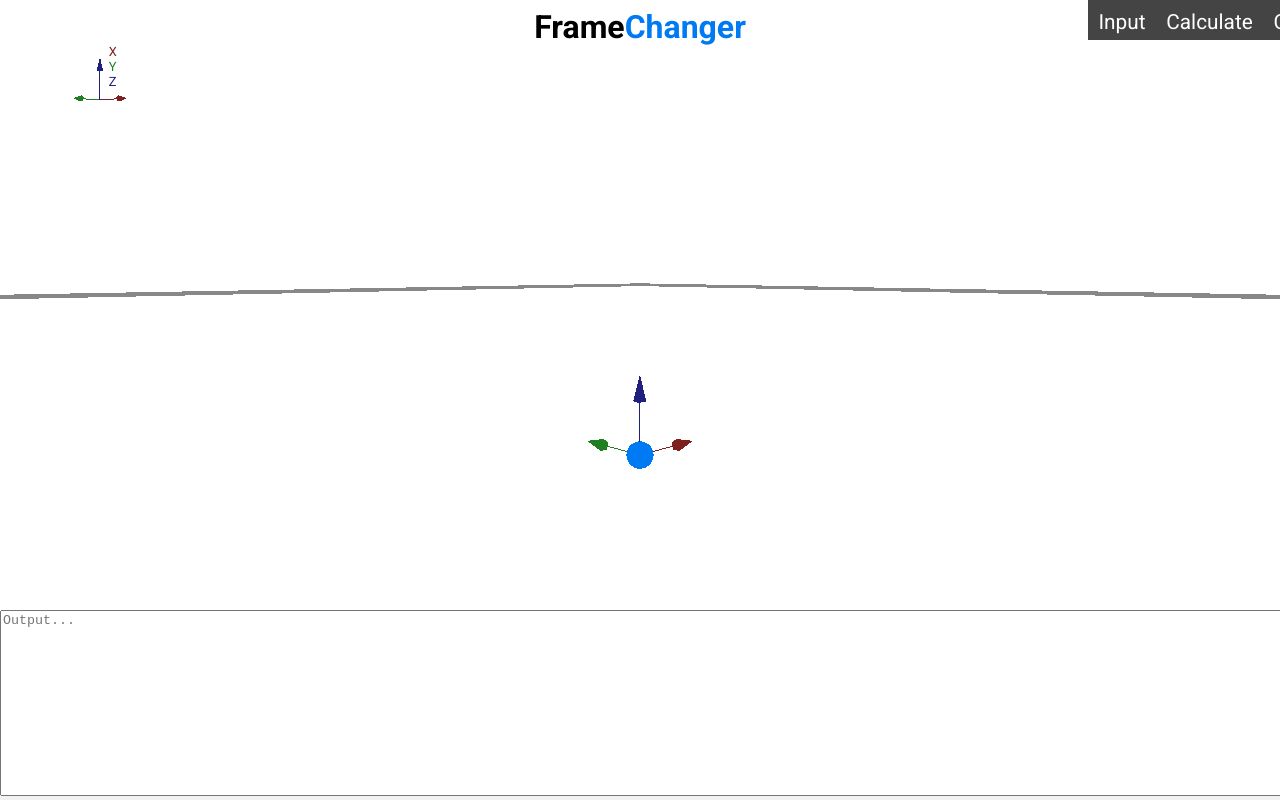
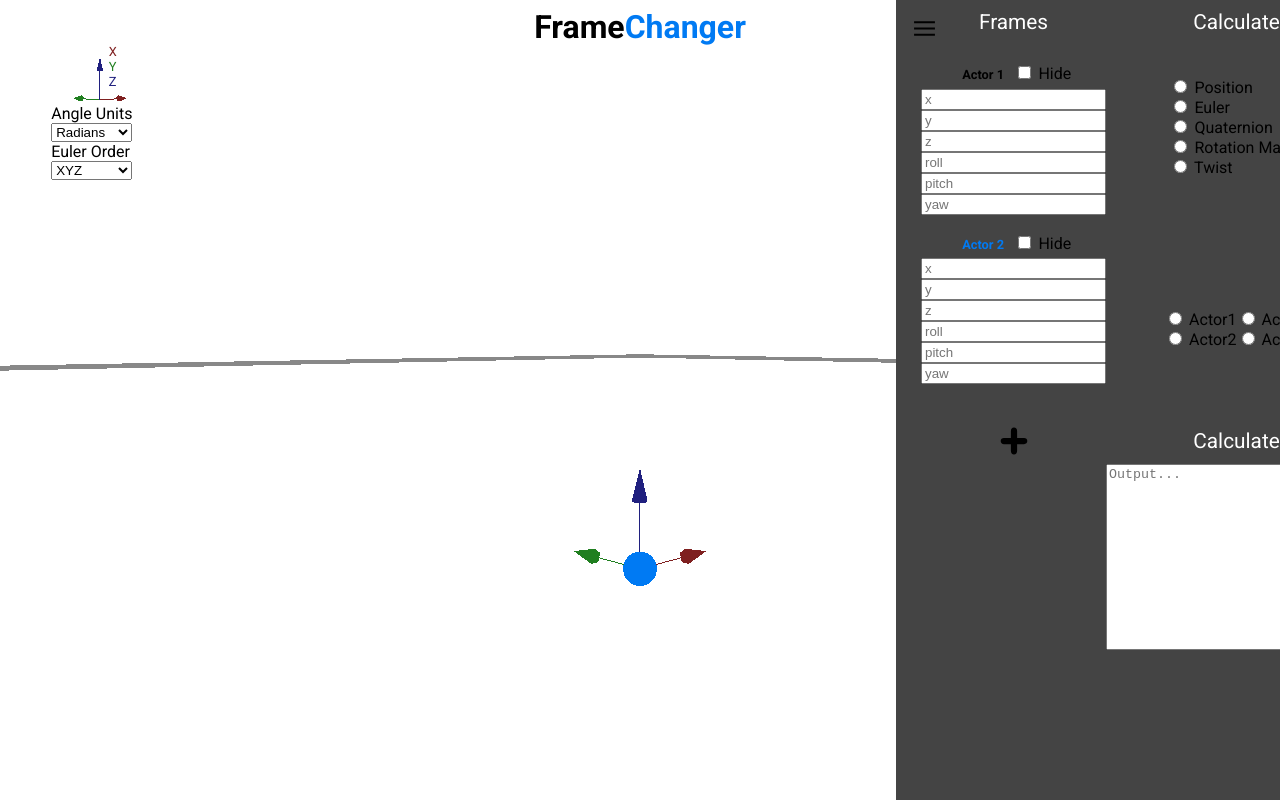
Before and after one commit to oliverborel/FrameChanger, a website built with webpack: page src/index.html in a window 1280 px wide. Built offline with nearby package versions, Linux system fonts and the light colour scheme.

Commit message:
UI redesign, extra features including euler orders and angle units

```diff
--- a/src/index.html
+++ b/src/index.html
@@ -11,27 +11,23 @@
 <body>
     <a class="logo" href="#">Frame<span>Changer</span></a>
 
-    <div class="navbar">
-        <ul class="container">
-            <!-- <img id="input-open" class="inputmenu-open" src="../images/menu.svg" alt="Open input menu"> -->
-            <li id="input-open" class="inputmenu-open"><a href="#">Input</a></li>
+    <img id="openNav" class="openNav" src="../images/menu.svg" height="25em" alt="Open">
+    <div class="navbar" id="navbar">
+        <img id="closeNav" class="closeNav" src="../images/menu.svg" height="25em" alt="Close">
         <inputmenu>
-                <!-- <img id="input-exit" class="inputmenu-exit" src="../images/exit.svg" alt="Close input menu"> -->
-                <!-- <li id="input-exit" class="inputmenu-exit"><a href="#">Close</a></li> -->
-
-                <section class="input">
+            <a> Frames </a>
             <div class="actor1">
                 <a class="actor1Name">Actor 1</a>
                 <input type="checkbox" id="actor1Hide">
                 <label for="actor1Hide"> Hide</label><br>
                 <!-- <div class="input"> -->
                 <form name="actor1form" action="">
-                            <input type="text" min="-1000" max="1000" name="position.x" id="x1" placeholder="x mm">
-                            <input type="text" min="-1000" max="1000" name="position.y" id="y1" placeholder="y mm">
-                            <input type="text" min="-1000" max="1000" name="position.z" id="z1" placeholder="z mm">
-                            <input type="text" min="-180" max="180" name="rotation.x" id="R1" placeholder="roll deg">
-                            <input type="text" min="-180" max="180" name="rotation.y" id="P1" placeholder="pitch deg">
-                            <input type="text" min="-180" max="180" name="rotation.z" id="Y1" placeholder="yaw deg">
+                    <input type="text" name="position.x" id="x1" placeholder="x">
+                    <input type="text" name="position.y" id="y1" placeholder="y">
+                    <input type="text" name="position.z" id="z1" placeholder="z">
+                    <input type="text" name="rotation.x" id="R1" placeholder="roll">
+                    <input type="text" name="rotation.y" id="P1" placeholder="pitch">
+                    <input type="text" name="rotation.z" id="Y1" placeholder="yaw">
                 </form>
                 <!-- </div> -->
             </div>
@@ -41,12 +37,12 @@
                 <label for="actor2Hide"> Hide</label><br>
                 <!-- <div class="input"> -->
                 <form name="actor2form" action="">
-                            <input type="text" name="position.x" id="x2" placeholder="x mm">
-                            <input type="text" name="position.y" id="y2" placeholder="y mm">
-                            <input type="text" name="position.z" id="z2" placeholder="z mm">
-                            <input type="text" name="rotation.x" id="R2" placeholder="roll deg">
-                            <input type="text" name="rotation.y" id="P2" placeholder="pitch deg">
-                            <input type="text" name="rotation.z" id="Y2" placeholder="yaw deg">
+                    <input type="text" name="position.x" id="x2" placeholder="x">
+                    <input type="text" name="position.y" id="y2" placeholder="y">
+                    <input type="text" name="position.z" id="z2" placeholder="z">
+                    <input type="text" name="rotation.x" id="R2" placeholder="roll">
+                    <input type="text" name="rotation.y" id="P2" placeholder="pitch">
+                    <input type="text" name="rotation.z" id="Y2" placeholder="yaw">
                 </form>
                 <!-- </div> -->
             </div>
@@ -57,12 +53,12 @@
                 <label for="actor3Hide"> Hide</label><br>
                 <!-- <div class="input"> -->
                 <form name="actor3form" action="">
-                            <input type="text" name="position.x" id="x3" placeholder="x mm">
-                            <input type="text" name="position.y" id="y3" placeholder="y mm">
-                            <input type="text" name="position.z" id="z3" placeholder="z mm">
-                            <input type="text" name="rotation.x" id="R3" placeholder="roll deg">
-                            <input type="text" name="rotation.y" id="P3" placeholder="pitch deg">
-                            <input type="text" name="rotation.z" id="Y3" placeholder="yaw deg">
+                    <input type="text" name="position.x" id="x3" placeholder="x">
+                    <input type="text" name="position.y" id="y3" placeholder="y">
+                    <input type="text" name="position.z" id="z3" placeholder="z">
+                    <input type="text" name="rotation.x" id="R3" placeholder="roll">
+                    <input type="text" name="rotation.y" id="P3" placeholder="pitch">
+                    <input type="text" name="rotation.z" id="Y3" placeholder="yaw">
                 </form>
                 <!-- </div> -->
             </div>
@@ -73,22 +69,23 @@
                 <label for="actor4Hide"> Hide</label><br>
                 <!-- <div class="input"> -->
                 <form name="actor4form" action="">
-                            <input type="text" name="position.x" id="x4" placeholder="x mm">
-                            <input type="text" name="position.y" id="y4" placeholder="y mm">
-                            <input type="text" name="position.z" id="z4" placeholder="z mm">
-                            <input type="text" name="rotation.x" id="R4" placeholder="roll deg">
-                            <input type="text" name="rotation.y" id="P4" placeholder="pitch deg">
-                            <input type="text" name="rotation.z" id="Y4" placeholder="yaw deg">
+                    <input type="text" name="position.x" id="x4" placeholder="x">
+                    <input type="text" name="position.y" id="y4" placeholder="y">
+                    <input type="text" name="position.z" id="z4" placeholder="z">
+                    <input type="text" name="rotation.x" id="R4" placeholder="roll">
+                    <input type="text" name="rotation.y" id="P4" placeholder="pitch">
+                    <input type="text" name="rotation.z" id="Y4" placeholder="yaw">
                 </form>
                 <!-- </div> -->
             </div>
-                    <img id="actorDel" class="actorDel" src="../images/Red-X-Icon.svg" height="25em" alt="Delete">
-                    <img id="actorAdd" class="actorAdd" src="../images/add.svg" height="25em" alt="Add">
-                </section>
+            <div class="addOrDel">
+                <img id="actorDel" class="actorDel" src="../images/minus.svg" height="50em" alt="Delete">
+                <img id="actorAdd" class="actorAdd" src="../images/plus.svg" height="50em" alt="Add">
+            </div>
         </inputmenu>
 
-            <li id="calculate-open" class="calculatemenu-open"><a href="#">Calculate</a></li>
         <calculatemenu>
+            <a> Calculate </a>
             <div class="selectObjectTypeMenu">
                 <form name="inputObjectForm" action="">
                     <input type="radio" id="pos" name="inputObjectType" value="Position">
@@ -177,10 +174,12 @@
             </div>
 
             <a id="calculate" class="calculate" href="#">Calculate</a>
+
+            <div class="outputBox">
+                <textarea name="output" id="output" cols="30" rows="12" placeholder="Output..."></textarea>
+            </div>
+
         </calculatemenu>
-
-            <li id="close-all" class="close-all"><a href="#">Close</a></li>
-        </ul>
     </div>
 
     <section class="mainwindow">
@@ -191,43 +190,40 @@
             <li><a class="blueAxis">Z</a></li>
         </ul>
 
+        <form name="selectUnits" class="selectUnits" action="">
+            <label for="unit">Angle Units</label>
+            <select name="units" id="units">
+                <option value="radians">Radians</option>
+                <option value="degrees">Degrees</option>
+            </select>
+            <label for="eulerOrder">Euler Order</label>
+            <select name="eulerOrder" id="eulerOrder">
+                <option value="XYZ">XYZ</option>
+                <option value="XZY">XZY</option>
+                <option value="YXZ">YXZ</option>
+                <option value="YZX">YZX</option>
+                <option value="ZXY">ZXY</option>
+                <option value="ZYX">ZYX</option>
+            </select>
+        </form>
+
         <canvas>
         </canvas>
-
-        <output>
-            <textarea name="output" id="output" cols="253" rows="12" placeholder="Output..."></textarea>
-        </output>
 
 
     </section>
 
     <script>
 
-        // Open input menu
-        const inputOpenBtn = document.getElementById('input-open')
-        inputmenu = document.querySelector('inputmenu')
-        // Close calculate and open input
-        inputOpenBtn.addEventListener('click', () => {
-            calculatemenu.classList.remove('menu-btn');
-            inputmenu.classList.add('menu-btn');
+        const OpenBtn = document.getElementById('openNav');
+        OpenBtn.addEventListener('click', () => {
+            document.getElementById('navbar').style.display = "";
         })
 
-        // Open calculate menu
-        const calculateOpenBtn = document.getElementById('calculate-open')
-        calculatemenu = document.querySelector('calculatemenu')
-        // Close input and open calculate
-        calculateOpenBtn.addEventListener('click', () => {
-            inputmenu.classList.remove('menu-btn');
-            calculatemenu.classList.add('menu-btn');
+        const ExitBtn = document.getElementById('closeNav');
+        ExitBtn.addEventListener('click', () => {
+            document.getElementById('navbar').style.display = "none";
         })
-
-        // Close menus
-        const ExitBtn = document.getElementById('close-all');
-        ExitBtn.addEventListener('click', () => {
-            inputmenu.classList.remove('menu-btn');
-            calculatemenu.classList.remove('menu-btn');
-        })
-
 
     </script>
 </body>
--- a/src/main.js
+++ b/src/main.js
@@ -3,7 +3,7 @@
 import { OrbitControls } from 'three/examples/jsm/controls/OrbitControls.js'
 import * as dat from 'dat.gui'
 import { createRefFrame } from './referenceFrame'
-
+import { OBJLoader } from 'three/examples/jsm/loaders/OBJLoader.js'
 
 // -------------- Setup ThreeJS main canvas ---------------
 THREE.Object3D.DefaultUp = new THREE.Vector3(0, 0, 1); // make z up in all three objects
@@ -223,16 +223,29 @@
     }
 })
 
-
+// ---------------------- Get curren Euler order -------------------
+function getEulerOrder() {
+    return (new FormData(document.selectUnits)).get("eulerOrder");
+}
 // ---------------------- Set actors from form data
 function setActor(actor, formData) {
     actor.position.x = formData.get("position.x");
     actor.position.y = formData.get("position.y");
     actor.position.z = formData.get("position.z");
     //need to add selection for euler order!
+    const unitType = new FormData(document.selectUnits).get("units");
+    if (unitType == "degrees") {
+        actor.rotation.order = getEulerOrder();
         actor.rotation.x = formData.get("rotation.x") * Math.PI / 180;
         actor.rotation.y = formData.get("rotation.y") * Math.PI / 180;
         actor.rotation.z = formData.get("rotation.z") * Math.PI / 180;
+    }
+    else {
+        actor.rotation.order = getEulerOrder();
+        actor.rotation.x = formData.get("rotation.x");
+        actor.rotation.y = formData.get("rotation.y");
+        actor.rotation.z = formData.get("rotation.z");
+    }
     //console.log("setActor");
 }
 
@@ -494,10 +507,20 @@
         const formData = new FormData(document.inputEulerMenu);
 
         // need to add xyz select order!
+        const unitType = new FormData(document.selectUnits).get("units");
         var euler = new THREE.Euler()
+        if (unitType == "degrees") {
+            euler.order = getEulerOrder();
             euler.x = formData.get("R") * Math.PI / 180;
             euler.y = formData.get("P") * Math.PI / 180;
             euler.z = formData.get("Y") * Math.PI / 180;
+        }
+        else {
+            euler.order = getEulerOrder();
+            euler.x = formData.get("R");
+            euler.y = formData.get("P");
+            euler.z = formData.get("Y");
+        }
 
         // Print input
         outputString += printEulerDegrees(euler);
@@ -623,19 +646,13 @@
 })
 
 // To-Do list:
-// 1. Finish all normal results for all input types DONE
-// 2. Print maths used with outputs DONE
-// 3. make extra actors (2,4) optional, e.g click a box to add or delete them DONE
-// 4. hide/show actors DONE
 // 5. changeable actor names DIFFICULT
-// 5a. show actor axis DONE
-// 6. changeable units: e,g mm or metre degrees or radians
-// 7. changeable order for euler "x,y,z"
 // 8. symbolic maths
 // 9. visualise the inputs
-// 10. Import CAD models for visualising
-// 11. Remodel ouput box html/css
-// 12. VALIDATE VALIDATE VALIDATE: check all against calcs using eigen?
+// 10. Import CAD models for visualising DOESNT SEEM POSSIBLE TO LOAD FILE AT RUNTIME WITH WEBPACK
+// 12. Help section / walkthrough
+// 13. Maths page
+// 14. VALIDATE VALIDATE VALIDATE: check all against calcs using eigen?
 
 // NOTES:
 
--- a/src/style.scss
+++ b/src/style.scss
@@ -22,7 +22,7 @@
 canvas {
     position: fixed;
     width: 100%;
-    height: 80%;
+    height: 100%;
     display: block;
     background: #f2f2f2;
     background-color: #f2f2f2;
@@ -46,6 +46,15 @@
     }
 }
 
+.selectUnits {
+    position: fixed;
+    top: 13%;
+    left: 4%;
+    z-index: 999;
+    display: inline-flex;
+    flex-direction: column;
+}
+
 .logo {
     position: fixed;
     top: 0;
@@ -64,48 +73,38 @@
     }
 }
 
+.openNav {
+    position: fixed;
+    top: 1em;
+    right: 1em;
+    z-index: 900;
+    cursor: pointer;
+}
+
 .navbar {
-    height: 5%;
-    width: 15%;
+    height: 100%;
+    width: 30%;
     z-index: 999;
     position: fixed;
     right: 0;
-    li {
+    display: flex;
+    align-items: flex-start;
+
         a {
             color: white;
             text-decoration: none;
             display: block;
             padding: .5em;
             font-size: 1.3em;
-            text-align: right;
-
-            &:hover {
-                font-weight: bold;
-            }
+            text-align: center;
         }
-    }
-
     background: var(--menus-color);
 
-
-    inputmenu {
-        display: none;
-    }
-
-    calculatemenu {
-        display: none;
-    }
-
-    .container {
-        display: flex;
-        place-content: space-between;
-    }
-
-    .inputmenu-open {
-        cursor: pointer;
-    }
-
-    .calculatemenu-open {
+    .closeNav {
+        position: relative;
+        top: 1em;
+        left: 1em;
+        z-index: 900;
         cursor: pointer;
     }
 
@@ -121,139 +120,83 @@
     padding: 0;
 }
 
-inputmenu.menu-btn {
-    display: block;
-}
-
 inputmenu {
-    position: fixed;
-    z-index: 999;
-    width: 15%;
-    right: 0;
-    top: 5%;
-    background: var(--menus-color);
-    height: 85%;
-    //padding: 1em;
-
-    .input {
-
-    //top: 10em;
-    padding-top: 1em;
-
+    flex-basis: 50%;
     .actor1, .actor2, .actor3, .actor4 {
-        margin: 1em;
-        padding: 1em;
         display: block;
+        text-align: center;
+        padding-top: 1em;
 
         .actor1Name {
+            display: inline-flex;
+            align-items: baseline;
             text-decoration: none;
             font-weight: bold;
             color: var(--actor1-color);
             font-size: 0.8em;
-            position: relative;
-            top: -8px;
-            padding: none;
         }
         .actor2Name {
+            display: inline-flex;
+            align-items: baseline;
             text-decoration: none;
             font-weight: bold;
             color: var(--actor2-color);
             font-size: 0.8em;
-            position: relative;
-            top: -8px;
-            padding: none;
         }
         .actor3Name {
+            display: inline-flex;
+            align-items: baseline;
             text-decoration: none;
             font-weight: bold;
             color: var(--actor3-color);
             font-size: 0.8em;
-            position: relative;
-            top: -8px;
-            padding: none;
         }
         .actor4Name {
+            display: inline-flex;
+            align-items: baseline;
             text-decoration: none;
             font-weight: bold;
             color: var(--actor4-color);
             font-size: 0.8em;
-            position: relative;
-            top: -8px;
-            padding: none;
         }
-
     }
 
     .actor3, .actor4 {
         display: none;
     }
-}
 
-}
-
-.inputmenu-exit {
-    float: right;
-    margin: .5em;
-    cursor: pointer;
-}
-
-calculatemenu.menu-btn {
-    display: block;
+    .addOrDel {
+        display: flex;
+        padding-top: 2em;
+        flex-direction: row;
+        align-items: baseline;
+        justify-content: center;
+    }
 }
 
 calculatemenu {
-    position: fixed;
-    z-index: 900;
-    width: 15%;
-    right: 0;
-    top: 5%;
-    background: var(--menus-color);
-    height: 85%;
-    padding-top: 1em;
+    flex-basis: 50%;
     text-align: center;
+
     .selectObjectTypeMenu {
-        padding-top: 1em;
-        padding-bottom: 1em;
+        padding-top: 2em;
+        padding-bottom: 2em;
         display: flex;
         align-items: center;
         justify-content: center;
         text-align: start;
     }
     .inputObjectTypeMenu {
-        display: flex;
-        align-items: center;
-        justify-content: center;
+        padding-top: 2em;
+        padding-bottom: 2em;
+        display: inline-block;
     }
     .selectMenu {
-        padding-top: 1em;
+        padding-top: 2em;
+        padding-bottom: 2em;
         display: flex;
         align-items: center;
         justify-content: center;
         text-align: start;
     }
-    a {
-        color: white;
-        text-decoration: none;
-        display: block;
-        padding: .5em;
-        font-size: 1.3em;
-        text-align: center;
-
-        &:hover {
-            font-weight: bold;
-        }
-    }
 }
-
-.calculatemenu-exit {
-    float: right;
-    margin: .5em;
-    cursor: pointer;
-}
-
-output {
-    position: fixed;
-    bottom: 0;
-    left: 0;
-
-}
```
Also changed, not shown: images/Red-X-Icon.svg (deleted), images/add.svg (deleted), images/exit.svg (deleted), images/minus.svg (added), images/plus.svg (added), src/style.css, 1 other file. Lines whose indentation alone changed are shown as unchanged.
